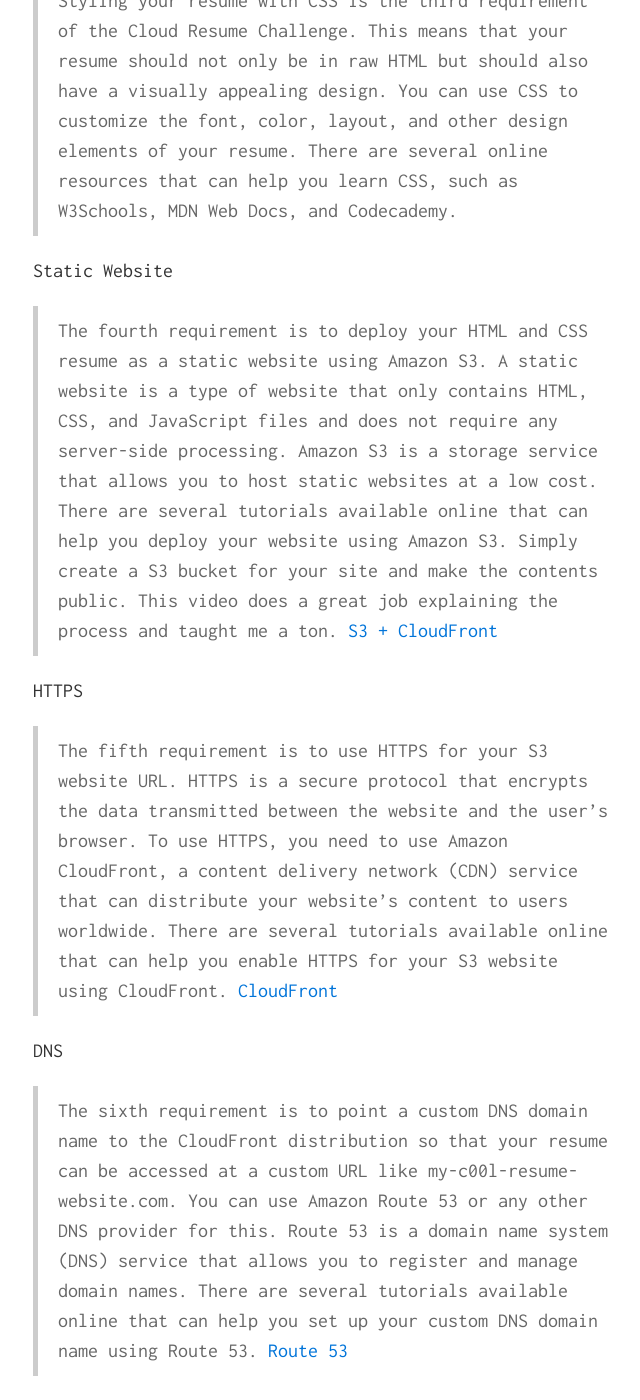
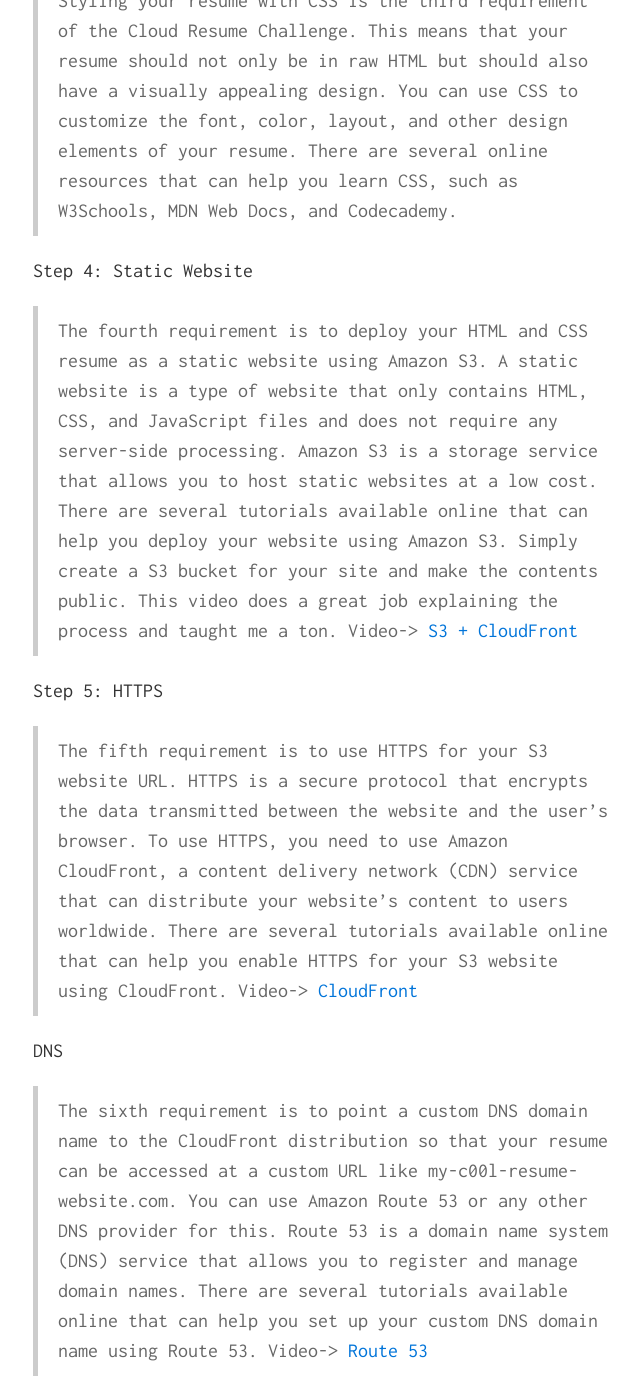
Before and after one commit to PendingUsername/PendingUsername.github.io, a Jekyll site: the page built from index.md, in a window 1280 px wide and 1400 px high, scrolled down 3456 px. Shown: the whole window, without its empty margins (307-947 px from the left). Built offline with Jekyll 4.4.1, drawn with Linux system fonts in a browser that asks for light colours; our own code applies the rules of GitHub Pages for plain Markdown files; some of the changed text lies outside the part shown.

Commit message:
Update index.md

```diff
--- a/index.md
+++ b/index.md
@@ -8,7 +8,7 @@ layout: default
 
 ---
 
-[PendingUsername](https://github.com/PendingUsername) My Github with various projects, including my cloud resume.
+[PendingUsername](https://github.com/PendingUsername): My Github with various projects, including my cloud resume.
 
 Technologies Used
 ------------------
@@ -45,28 +45,28 @@ Route 53:
 
 The Cloud Resume Challenge is a project created by Forrest Brazeal. This challenge is a great opportunity for individuals to enhance their skills and knowledge on AWS services, particularly on serverless computing. In this blog post, we will discuss the different tasks that one needs to accomplish to complete the Cloud Resume Challenge.
 
-Certification
+Step 1: Certification
 > The first requirement for the Cloud Resume Challenge is to have an AWS Cloud Practitioner certification on your resume. This certification serves as an introductory course to AWS Cloud, which helps you understand the basics of cloud computing. I also took the Solutions Architect exam. It can be taken online for $100 USD, and there are exam prep resources available on Udemy. I recommend using the Udemy course by Stephan Maarek. Link to the course -> [Udemy Course](https://www.udemy.com/share/106WtA3@_RiQLhVwYmyeFFkFwb0fSmBa5YSOv_MmpoiV40vPi8znRpovdV_bI34Y1nmZZ7igPg==/)
 
-HTML
+Step2: HTML
 > The second requirement is to create your resume using HTML. This means that your resume should not be in a Word document or PDF. You can use any text editor or Integrated Development Environment (IDE) to write your resume in HTML. There are several online resources that can help you learn HTML, such as W3Schools, MDN Web Docs, and Codecademy. I used an HTML5 template, editing it to meet my needs. WebDev has never been easier.
 
-CSS
+Step 3: CSS
 > Styling your resume with CSS is the third requirement of the Cloud Resume Challenge. This means that your resume should not only be in raw HTML but should also have a visually appealing design. You can use CSS to customize the font, color, layout, and other design elements of your resume. There are several online resources that can help you learn CSS, such as W3Schools, MDN Web Docs, and Codecademy.
 
-Static Website
-> The fourth requirement is to deploy your HTML and CSS resume as a static website using Amazon S3. A static website is a type of website that only contains HTML, CSS, and JavaScript files and does not require any server-side processing. Amazon S3 is a storage service that allows you to host static websites at a low cost. There are several tutorials available online that can help you deploy your website using Amazon S3. Simply create a S3 bucket for your site and make the contents public. This video does a great job explaining the process and taught me a ton. [S3 + CloudFront](https://www.youtube.com/watch?v=mls8tiiI3uc&t=580s)
+Step 4: Static Website
+> The fourth requirement is to deploy your HTML and CSS resume as a static website using Amazon S3. A static website is a type of website that only contains HTML, CSS, and JavaScript files and does not require any server-side processing. Amazon S3 is a storage service that allows you to host static websites at a low cost. There are several tutorials available online that can help you deploy your website using Amazon S3. Simply create a S3 bucket for your site and make the contents public. This video does a great job explaining the process and taught me a ton. Video-> [S3 + CloudFront](https://www.youtube.com/watch?v=mls8tiiI3uc&t=580s)
 
-HTTPS
-> The fifth requirement is to use HTTPS for your S3 website URL. HTTPS is a secure protocol that encrypts the data transmitted between the website and the user's browser. To use HTTPS, you need to use Amazon CloudFront, a content delivery network (CDN) service that can distribute your website's content to users worldwide. There are several tutorials available online that can help you enable HTTPS for your S3 website using CloudFront. [CloudFront](https://www.youtube.com/watch?v=mls8tiiI3uc&t=580s)
+Step 5: HTTPS
+> The fifth requirement is to use HTTPS for your S3 website URL. HTTPS is a secure protocol that encrypts the data transmitted between the website and the user's browser. To use HTTPS, you need to use Amazon CloudFront, a content delivery network (CDN) service that can distribute your website's content to users worldwide. There are several tutorials available online that can help you enable HTTPS for your S3 website using CloudFront. Video-> [CloudFront](https://www.youtube.com/watch?v=mls8tiiI3uc&t=580s)
 
 DNS
-> The sixth requirement is to point a custom DNS domain name to the CloudFront distribution so that your resume can be accessed at a custom URL like my-c00l-resume-website.com. You can use Amazon Route 53 or any other DNS provider for this. Route 53 is a domain name system (DNS) service that allows you to register and manage domain names. There are several tutorials available online that can help you set up your custom DNS domain name using Route 53. [Route 53](https://www.youtube.com/watch?v=mls8tiiI3uc&t=580s)
+> The sixth requirement is to point a custom DNS domain name to the CloudFront distribution so that your resume can be accessed at a custom URL like my-c00l-resume-website.com. You can use Amazon Route 53 or any other DNS provider for this. Route 53 is a domain name system (DNS) service that allows you to register and manage domain names. There are several tutorials available online that can help you set up your custom DNS domain name using Route 53. Video-> [Route 53](https://www.youtube.com/watch?v=mls8tiiI3uc&t=580s)
 
 Javascript
 > The seventh requirement is to include a visitor counter on your website that displays how many people have accessed your site. To achieve this, you need to write a bit of JavaScript code that counts the number of visitors and displays it on the website. Create and index.js file, then call the script in your index.html. There are several tutorials available online that can help you add a visitor counter using JavaScript. Mine looked something like this:
 
-[ //counter
+//counter
 const counter = document.querySelector(".counter-number");
 async function updateCounter() {
     let response = await fetch("lambda-url");
```
Also changed, not shown: other parts of index.md (+3 -3 lines).
